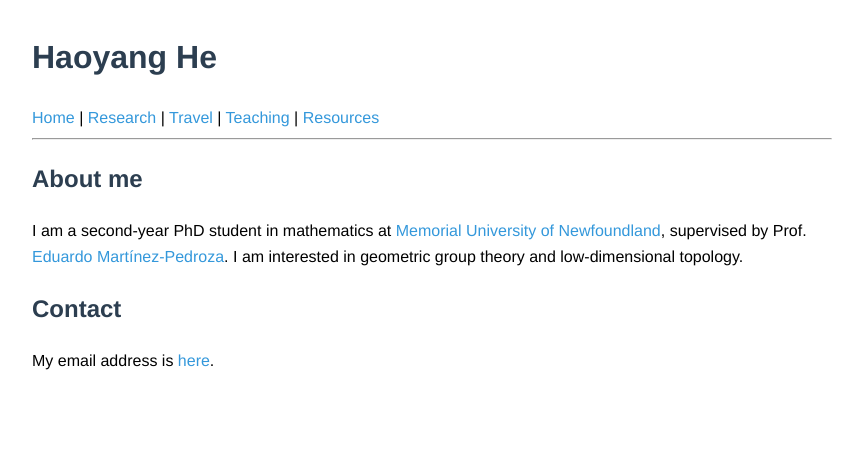
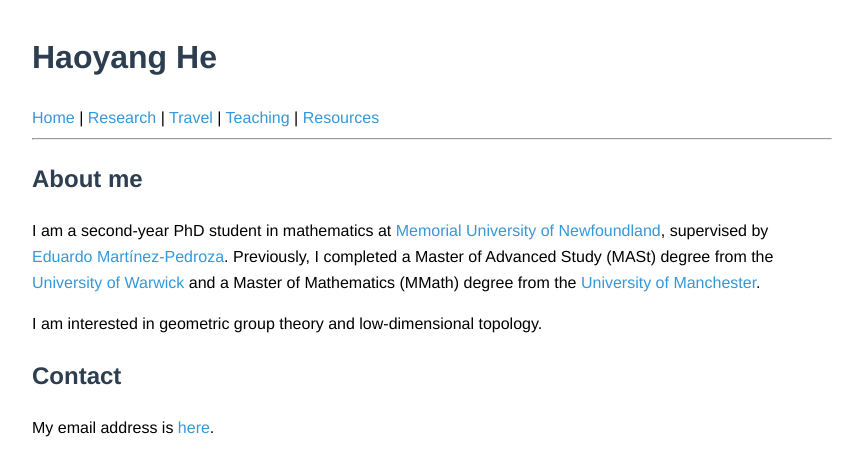
Before and after one commit to haoyang-he/haoyang-he.github.io, a Jekyll site: the page built from index.md, in a window 1280 px wide. Shown: the top 476 px of the page, without its empty margins (208-1071 px from the left). Built offline with Jekyll 4.4.1, drawn with Linux system fonts in a browser that asks for light colours.

Commit message:
Update index.md

```diff
--- a/index.md
+++ b/index.md
@@ -5,7 +5,9 @@ title: About me
 
 ## About me
 
-I am a second-year PhD student in mathematics at [Memorial University of Newfoundland](https://mun.ca/), supervised by Prof. [Eduardo Martínez-Pedroza](https://www.math.mun.ca/~emartinezped/). I am interested in geometric group theory and low-dimensional topology.
+I am a second-year PhD student in mathematics at [Memorial University of Newfoundland](https://mun.ca/), supervised by [Eduardo Martínez-Pedroza](https://www.math.mun.ca/~emartinezped/). Previously, I completed a Master of Advanced Study (MASt) degree from the [University of Warwick](https://warwick.ac.uk/) and a Master of Mathematics (MMath) degree from the [University of Manchester](https://www.manchester.ac.uk/).
+
+I am interested in geometric group theory and low-dimensional topology.
 
 ## Contact
 My email address is [here](mailto:haoyangh@mun.ca).
```
